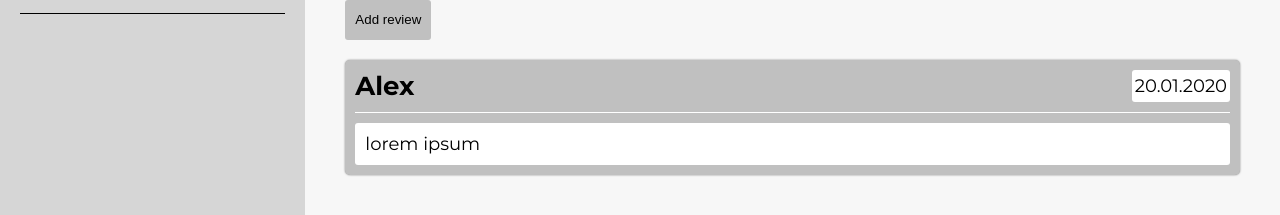
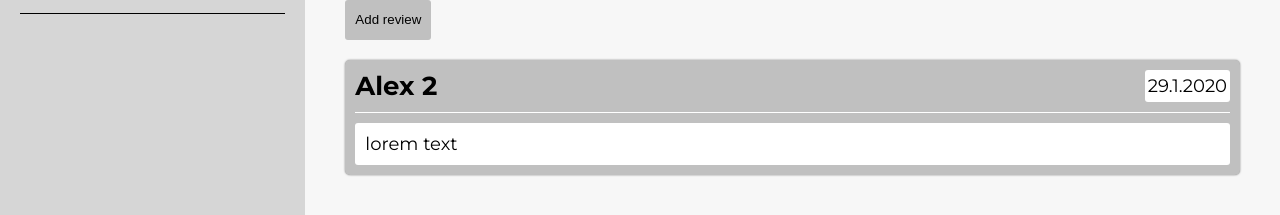
Before and after one commit to Sasha-Zayets/dogs, a React (Create React App) app: page /reviews in a window 1280 px wide. Shown: the part 308-523 px from the top of the page. Built offline with nearby package versions, Linux system fonts and the light colour scheme.

Commit message:
add store, and react-redux

```diff
--- a/src/components/Button/Button.js
+++ b/src/components/Button/Button.js
@@ -10,6 +10,7 @@ const Component = styled.button`
     display: flex;
     align-items: center;
     width: fit-content;
+    pointer-events: initial;
     transition: all .3s;
 
     &:hover {
@@ -30,8 +31,8 @@ const Component = styled.button`
         }
     }}
 
-    ${({ disabled }) => (
-        !disabled &&
+    ${({ enable }) => (
+        !enable &&
             css`
                 background-color: silver;
                 pointer-events: none;
@@ -41,12 +42,12 @@ const Component = styled.button`
 `;
 
 
-const Button = ({ className, children, theme, onClick, disabled }) => (
+const Button = ({ className, children, theme, onClick, enable = true }) => (
     <Component
         className={ className }
         theme={ theme }
         onClick={ onClick }
-        disabled={ disabled }
+        enable={ enable }
     >
         { children }
     </Component>
--- a/src/components/Form/Form.js
+++ b/src/components/Form/Form.js
@@ -3,6 +3,8 @@ import styled from 'styled-components';
 import Title from '../Title/Title';
 import Input from '../Input/Input';
 import Button from '../Button/Button';
+import { connect } from 'react-redux';
+import { newReview } from '../../store/actions/actions';
 
 const Wrapper = styled.div`
     display: flex;
@@ -25,13 +27,13 @@ const TextArea = styled.textarea`
     margin: 10px 0;
 `;
 
-export default class Form extends Component {
+class Form extends Component {
     state = {
         review: '',
         reviewText: '',
         reviewValid: false,
         reviewTextValid: false,
-        formValid: false
+        formValid: false,
     }
 
     changeReview = ({ target }) => {
@@ -78,6 +80,25 @@ export default class Form extends Component {
         })
     }
 
+    sendReview = () => {
+        const today = new Date();
+
+        const review = {
+            name: this.state.review,
+            text: this.state.reviewText,
+            date: `${today.getDay()}.${today.getMonth() + 1}.${today.getFullYear()}`
+        }
+
+        this.props.test(review);
+        this.setState({
+            review: '',
+            reviewText: '',
+            reviewValid: false,
+            reviewTextValid: false,
+            formValid: false,
+        })
+    }
+
     render () {
         const { review, reviewText, formValid } = this.state;
 
@@ -94,9 +115,22 @@ export default class Form extends Component {
                         value={ reviewText }
                         onChange={ this.changeReviewText }
                     ></TextArea>
-                    <Button disabled={ formValid }>Add review</Button>
+                    <Button
+                        enable={ formValid }
+                        onClick={ this.sendReview }
+                    >
+                        Add review
+                    </Button>
                 </Wrapper>
             </Fragment>
         )
     }
 }
+
+const mapDispachToProps = (dispatch) => ({
+    test: (data) => {
+        dispatch(newReview(data))
+    },
+})
+
+export default connect(null, mapDispachToProps)(Form);
--- a/src/components/Review/Review.js
+++ b/src/components/Review/Review.js
@@ -43,20 +43,21 @@ const Content = styled.div`
     font-size: 18px;
 `;
 
-const Review = ({ className }) => (
+const Review = ({ className, review }) => (
     <Component className={ className }>
         <Header>
-            <Title>Alex</Title>
-            <Date>20.01.2020</Date>
+            <Title>{ review.name }</Title>
+            <Date>{ review.date }</Date>
         </Header>
         <Content>
-            lorem ipsum
+            { review.text }
         </Content>
     </Component>
 )
 
 Review.propTypes = {
-    className: propTypes.string
+    className: propTypes.string,
+    review: propTypes.object
 }
 
 export default Review;
--- a/src/components/ReviewList/ReviewList.js
+++ b/src/components/ReviewList/ReviewList.js
@@ -15,7 +15,15 @@ const ReviewItem = styled(Review)`
 `;
 
 const ReviewList = ({ list }) => (
-    <List><ReviewItem/></List>
+    <List>
+        {
+            list.map((item, index) => {
+                return (
+                    <ReviewItem review={ item } key={index} />
+                )
+            })
+        }
+    </List>
 )
 
 ReviewList.propTypes = {
--- a/src/index.js
+++ b/src/index.js
@@ -3,10 +3,14 @@ import ReactDOM from 'react-dom';
 import './index.css';
 import App from './App';
 import { BrowserRouter } from 'react-router-dom';
+import { Provider } from "react-redux";
+import { store } from './store/index';
 
 const app = (
-    <BrowserRouter>
-        <App />
-    </BrowserRouter>
+   <Provider store={ store }>
+        <BrowserRouter>
+            <App />
+        </BrowserRouter>
+   </Provider>
 )
 ReactDOM.render(app , document.getElementById('root'));
--- /dev/null
+++ b/src/store/actions/actions.js
@@ -0,0 +1,12 @@
+export const addReview = (payload) => {
+    return {
+        type: 'ADD_REVIEW',
+        payload
+    }
+}
+
+export const newReview = (payload) => {
+    return (dispatch) => {
+        dispatch(addReview(payload))
+    }
+}
--- /dev/null
+++ b/src/store/index.js
@@ -0,0 +1,5 @@
+import reducer from "./reducers/reducer";
+import { createStore, applyMiddleware } from "redux";
+import thunk from "redux-thunk";
+
+export const store = createStore(reducer, applyMiddleware(thunk));
--- /dev/null
+++ b/src/store/reducers/reducer.js
@@ -0,0 +1,25 @@
+const initialState = {
+    review: [
+        {
+            id: 0,
+            name: 'Alex 2',
+            text: 'lorem text',
+            date: '29.1.2020'
+        }
+    ]
+  };
+
+const reducer = (state = initialState, action) => {
+    switch (action.type) {
+      case "ADD_REVIEW":
+        const { review } = state;
+        review.push(action.payload);
+
+        return {...state, review};
+      default:
+        return state;
+    }
+
+};
+
+export default reducer;
--- a/src/view/BreedsList.js
+++ b/src/view/BreedsList.js
@@ -59,5 +59,4 @@ class BreedsList extends React.Component {
     }
 }
 
-
 export default BreedsList;
--- a/src/view/Reviews.js
+++ b/src/view/Reviews.js
@@ -1,14 +1,25 @@
 import React, { Component, Fragment } from 'react';
 import Form from '../components/Form/Form';
 import ReviewList from '../components/ReviewList/ReviewList';
+import { connect } from 'react-redux';
 
-export default class Reviews extends Component {
+class Reviews extends Component {
     render () {
         return (
             <Fragment>
                 <Form />
-                <ReviewList />
+                <ReviewList list={ this.props.review } />
             </Fragment>
         )
     }
 }
+
+
+const mapStateToProps = state => {
+    console.log(state)
+    return {
+        review: state.review
+    }
+}
+
+export default connect(mapStateToProps)(Reviews);
```
